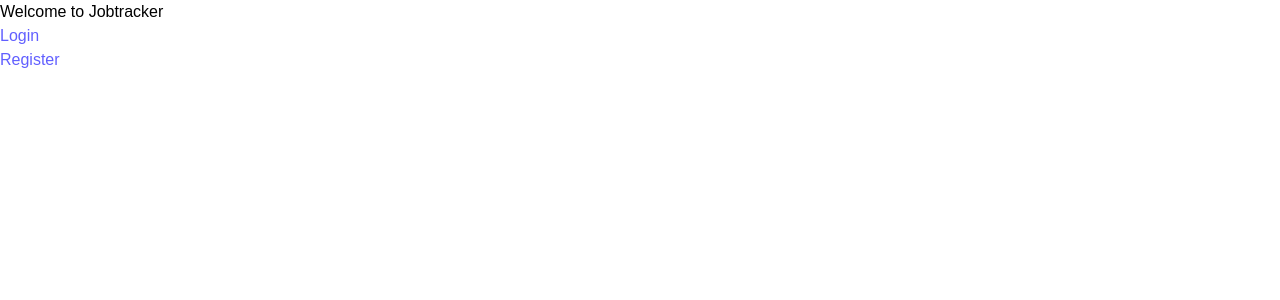
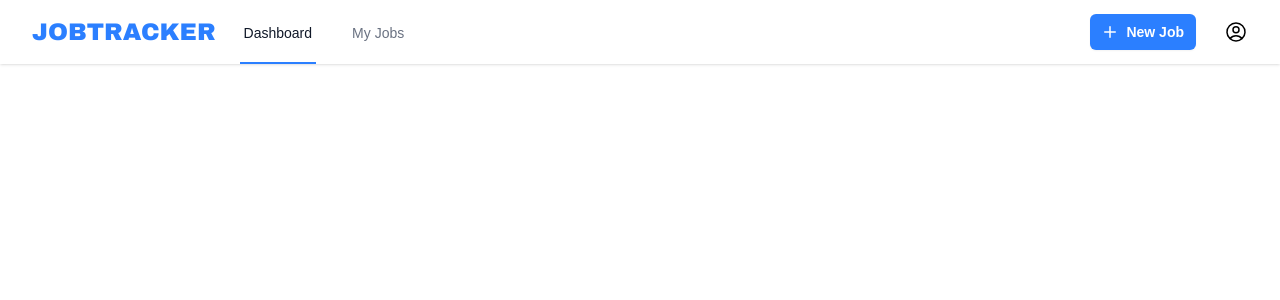
Before and after one commit to ggrewal99/jobtracker-web, a Next.js app: page / in a window 1280 px wide. Shown: the top 300 px of the page. Built offline with nearby package versions, Linux system fonts and the light colour scheme; no server answers; sample sign-in values are in the browser's storage.

Commit message:
Setup navbar links, modify user context to display user info, handle dashboard route, and handle logout route

```diff
--- /dev/null
+++ b/app/(dashboard)/layout.js
@@ -0,0 +1,52 @@
+'use client';
+
+import { useRouter } from 'next/navigation';
+import { useEffect, useState } from 'react';
+import { jwtDecode } from 'jwt-decode';
+import Navbar from '@/components/navbar';
+import useAuth from '@/hooks/useAuth';
+
+export default function DashboardLayout({ children }) {
+	const router = useRouter();
+	const [isAuthenticated, setIsAuthenticated] = useState(false);
+	const { user, loading } = useAuth();
+
+	useEffect(
+		() => {
+			const token = localStorage.getItem('token');
+			if (!token) {
+				router.push('/auth/login');
+			} else {
+				try {
+					const decoded = jwtDecode(token);
+					const currentTime = Math.floor(Date.now() / 1000);
+
+					if (decoded.exp < currentTime) {
+						localStorage.removeItem('token');
+						router.push('/auth/login');
+					} else {
+						setIsAuthenticated(true);
+					}
+				} catch (err) {
+					localStorage.removeItem('token');
+					router.push('/auth/login');
+					console.log(err);
+				}
+			}
+		},
+		[router],
+		[loading],
+		[user]
+	);
+	if (!isAuthenticated) {
+		return null;
+	}
+	return (
+		<>
+			<div className='flex h-full flex-col mx-auto'>
+				<Navbar />
+				<main className='flex-1 p-4'>{children}</main>
+			</div>
+		</>
+	);
+}
--- /dev/null
+++ b/app/(dashboard)/page.js
@@ -0,0 +1,17 @@
+'use client';
+
+import useAuth from '@/hooks/useAuth';
+
+export default function Dashboard() {
+	const { user } = useAuth();
+
+	return (
+		<>
+			<div className='flex min-h-full flex-1 flex-col justify-center px-6 py-12 lg:px-8 mx-auto max-w-7xl'>
+				<h2 className='text-left text-xl font-bold tracking-tight text-gray-900'>
+					{user ? `Welcome, ${user.firstName}` : ``}
+				</h2>
+			</div>
+		</>
+	);
+}
--- a/app/auth/login/page.js
+++ b/app/auth/login/page.js
@@ -2,7 +2,7 @@
 import { useState } from 'react';
 import useAuth from '../../../hooks/useAuth';
 import { useRouter } from 'next/navigation';
-import Logo from '@/public/logo';
+import Logo from '@/components/logo';
 
 export default function Login() {
 	const [email, setEmail] = useState('');
@@ -19,7 +19,7 @@ export default function Login() {
 
 		try {
 			await login({ email, password });
-			router.push('/dashboard');
+			router.push('/');
 		} catch (error) {
 			setError(true);
 			setMessage('Invalid email or password');
--- a/app/auth/register/page.js
+++ b/app/auth/register/page.js
@@ -1,7 +1,7 @@
 'use client';
 import { useState } from 'react';
 import useAuth from '../../../hooks/useAuth';
-import Logo from '@/public/logo';
+import Logo from '@/components/logo';
 
 export default function Register() {
 	const [firstName, setFirstName] = useState('');
--- a/components/navbar.js
+++ b/components/navbar.js
@@ -1,4 +1,3 @@
-import Logo from '@/public/logo';
 import {
 	Disclosure,
 	DisclosureButton,
@@ -9,24 +8,52 @@ import {
 	MenuItems,
 } from '@headlessui/react';
 import { Bars3Icon, XMarkIcon } from '@heroicons/react/24/outline';
+import { PlusIcon } from '@heroicons/react/20/solid';
 import useAuth from '@/hooks/useAuth';
+import Logo from '@/components/logo';
+import { useRouter } from 'next/navigation';
 
 export default function Navbar() {
-	const { user } = useAuth();
+	const { user, logout } = useAuth();
+	const router = useRouter();
+
+	const onSignout = () => {
+		try {
+			logout();
+			router.push('/auth/login');
+		} catch (error) {
+			console.error(error);
+		}
+	};
 
 	return (
 		<Disclosure as='nav' className='bg-white shadow-sm'>
 			<div className='mx-auto max-w-7xl px-4 sm:px-6 lg:px-8'>
 				<div className='flex h-16 justify-between'>
 					<div className='flex'>
+						<div className='mr-2 -ml-2 flex items-center md:hidden'>
+							{/* Mobile menu button */}
+							<DisclosureButton className='group relative inline-flex items-center justify-center rounded-md p-2 text-gray-400 hover:bg-gray-100 hover:text-gray-500 focus:ring-2 focus:ring-blue-400 focus:outline-hidden focus:ring-inset'>
+								<span className='absolute -inset-0.5' />
+								<span className='sr-only'>Open main menu</span>
+								<Bars3Icon
+									aria-hidden='true'
+									className='block size-6 group-data-open:hidden'
+								/>
+								<XMarkIcon
+									aria-hidden='true'
+									className='hidden size-6 group-data-open:block'
+								/>
+							</DisclosureButton>
+						</div>
 						<div className='flex shrink-0 items-center'>
 							<Logo />
 						</div>
-						<div className='hidden sm:ml-6 sm:flex sm:space-x-8'>
-							{/* Current: "border-indigo-500 text-gray-900", Default: "border-transparent text-gray-500 hover:border-gray-300 hover:text-gray-700" */}
+						<div className='hidden md:ml-6 md:flex md:space-x-8'>
+							{/* Current: "border-blue-400 text-gray-900", Default: "border-transparent text-gray-500 hover:border-gray-300 hover:text-gray-700" */}
 							<a
 								href='#'
-								className='inline-flex items-center border-b-2 border-indigo-500 px-1 pt-1 text-sm font-medium text-gray-900'
+								className='inline-flex items-center border-b-2 border-blue-500 px-1 pt-1 text-sm font-medium text-gray-900'
 							>
 								Dashboard
 							</a>
@@ -34,36 +61,46 @@ export default function Navbar() {
 								href='#'
 								className='inline-flex items-center border-b-2 border-transparent px-1 pt-1 text-sm font-medium text-gray-500 hover:border-gray-300 hover:text-gray-700'
 							>
-								Team
-							</a>
-							<a
-								href='#'
-								className='inline-flex items-center border-b-2 border-transparent px-1 pt-1 text-sm font-medium text-gray-500 hover:border-gray-300 hover:text-gray-700'
-							>
-								Projects
-							</a>
-							<a
-								href='#'
-								className='inline-flex items-center border-b-2 border-transparent px-1 pt-1 text-sm font-medium text-gray-500 hover:border-gray-300 hover:text-gray-700'
-							>
-								Calendar
+								My Jobs
 							</a>
 						</div>
 					</div>
-					<div className='hidden sm:ml-6 sm:flex sm:items-center'>
+					<div className='flex items-center'>
+						<div className='shrink-0'>
+							<button
+								type='button'
+								className='relative inline-flex items-center gap-x-1.5 rounded-md bg-blue-500 px-3 py-2 text-sm font-semibold text-white shadow-xs hover:bg-blue-400 focus-visible:outline-2 focus-visible:outline-offset-2 focus-visible:outline-blue-500 hover:cursor-pointer'
+							>
+								<PlusIcon
+									aria-hidden='true'
+									className='-ml-0.5 size-5'
+								/>
+								New Job
+							</button>
+						</div>
+						<div className='hidden md:ml-4 md:flex md:shrink-0 md:items-center'>
 							{/* Profile dropdown */}
 							<Menu as='div' className='relative ml-3'>
 								<div>
-								<MenuButton className='relative flex rounded-full bg-white text-sm focus:ring-2 focus:ring-indigo-500 focus:ring-offset-2 focus:outline-hidden'>
+									<MenuButton className='relative flex rounded-full bg-white text-sm focus:ring-2 focus:ring-blue-400 focus:ring-offset-2 focus:outline-hidden hover:cursor-pointer'>
 										<span className='absolute -inset-1.5' />
 										<span className='sr-only'>
 											Open user menu
 										</span>
-									<img
-										alt=''
-										src='https://images.unsplash.com/photo-1472099645785-5658abf4ff4e?ixlib=rb-1.2.1&ixid=eyJhcHBfaWQiOjEyMDd9&auto=format&fit=facearea&facepad=2&w=256&h=256&q=80'
-										className='size-8 rounded-full'
+										<svg
+											xmlns='http://www.w3.org/2000/svg'
+											fill='none'
+											viewBox='0 0 24 24'
+											strokeWidth={1.5}
+											stroke='currentColor'
+											className='size-6'
+										>
+											<path
+												strokeLinecap='round'
+												strokeLinejoin='round'
+												d='M17.982 18.725A7.488 7.488 0 0 0 12 15.75a7.488 7.488 0 0 0-5.982 2.975m11.963 0a9 9 0 1 0-11.963 0m11.963 0A8.966 8.966 0 0 1 12 21a8.966 8.966 0 0 1-5.982-2.275M15 9.75a3 3 0 1 1-6 0 3 3 0 0 1 6 0Z'
 											/>
+										</svg>
 									</MenuButton>
 								</div>
 								<MenuItems
@@ -79,91 +116,64 @@ export default function Navbar() {
 										</a>
 									</MenuItem>
 									<MenuItem>
-									<a
-										href='#'
-										className='block px-4 py-2 text-sm text-gray-700 data-focus:bg-gray-100 data-focus:outline-hidden'
-									>
-										Settings
-									</a>
-								</MenuItem>
-								<MenuItem>
-									<a
-										href='#'
-										className='block px-4 py-2 text-sm text-gray-700 data-focus:bg-gray-100 data-focus:outline-hidden'
+										<button
+											onClick={onSignout}
+											className=' w-full text-left px-4 py-2 text-sm text-gray-700 data-focus:bg-gray-100 data-focus:outline-hidden cursor-pointer'
 										>
 											Sign out
-									</a>
+										</button>
 									</MenuItem>
 								</MenuItems>
 							</Menu>
 						</div>
-					<div className='-mr-2 flex items-center sm:hidden'>
-						{/* Mobile menu button */}
-						<DisclosureButton className='group relative inline-flex items-center justify-center rounded-md p-2 text-gray-400 hover:bg-gray-100 hover:text-gray-500 focus:ring-2 focus:ring-indigo-500 focus:outline-hidden focus:ring-inset'>
-							<span className='absolute -inset-0.5' />
-							<span className='sr-only'>Open main menu</span>
-							<Bars3Icon
-								aria-hidden='true'
-								className='block size-6 group-data-open:hidden'
-							/>
-							<XMarkIcon
-								aria-hidden='true'
-								className='hidden size-6 group-data-open:block'
-							/>
-						</DisclosureButton>
 					</div>
 				</div>
 			</div>
 
-			<DisclosurePanel className='sm:hidden'>
+			<DisclosurePanel className='md:hidden'>
 				<div className='space-y-1 pt-2 pb-3'>
-					{/* Current: "bg-indigo-50 border-indigo-500 text-indigo-700", Default: "border-transparent text-gray-500 hover:bg-gray-50 hover:border-gray-300 hover:text-gray-700" */}
+					{/* Current: "bg-indigo-50 border-blue-400 text-indigo-700", Default: "border-transparent text-gray-500 hover:bg-gray-50 hover:border-gray-300 hover:text-gray-700" */}
 					<DisclosureButton
 						as='a'
 						href='#'
-						className='block border-l-4 border-indigo-500 bg-indigo-50 py-2 pr-4 pl-3 text-base font-medium text-indigo-700'
+						className='block border-l-4 border-blue-400 bg-blue-50 py-2 pr-4 pl-3 text-base font-medium text-blue-600 sm:pr-6 sm:pl-5'
 					>
 						Dashboard
 					</DisclosureButton>
 					<DisclosureButton
 						as='a'
 						href='#'
-						className='block border-l-4 border-transparent py-2 pr-4 pl-3 text-base font-medium text-gray-500 hover:border-gray-300 hover:bg-gray-50 hover:text-gray-700'
+						className='block border-l-4 border-transparent py-2 pr-4 pl-3 text-base font-medium text-gray-500 hover:border-gray-300 hover:bg-gray-50 hover:text-gray-700 sm:pr-6 sm:pl-5'
 					>
-						Team
-					</DisclosureButton>
-					<DisclosureButton
-						as='a'
-						href='#'
-						className='block border-l-4 border-transparent py-2 pr-4 pl-3 text-base font-medium text-gray-500 hover:border-gray-300 hover:bg-gray-50 hover:text-gray-700'
-					>
-						Projects
-					</DisclosureButton>
-					<DisclosureButton
-						as='a'
-						href='#'
-						className='block border-l-4 border-transparent py-2 pr-4 pl-3 text-base font-medium text-gray-500 hover:border-gray-300 hover:bg-gray-50 hover:text-gray-700'
-					>
-						Calendar
+						My Jobs
 					</DisclosureButton>
 				</div>
 				<div className='border-t border-gray-200 pt-4 pb-3'>
-					<div className='flex items-center px-4'>
-						<div className='shrink-0'>
-							<img
-								alt=''
-								src='https://images.unsplash.com/photo-1472099645785-5658abf4ff4e?ixlib=rb-1.2.1&ixid=eyJhcHBfaWQiOjEyMDd9&auto=format&fit=facearea&facepad=2&w=256&h=256&q=80'
-								className='size-10 rounded-full'
+					<div className='flex items-center px-4 sm:px-6'>
+						<div className='shrink-0 hover:cursor-pointer'>
+							<svg
+								xmlns='http://www.w3.org/2000/svg'
+								fill='none'
+								viewBox='0 0 24 24'
+								strokeWidth={1.5}
+								stroke='currentColor'
+								className='size-6'
+							>
+								<path
+									strokeLinecap='round'
+									strokeLinejoin='round'
+									d='M17.982 18.725A7.488 7.488 0 0 0 12 15.75a7.488 7.488 0 0 0-5.982 2.975m11.963 0a9 9 0 1 0-11.963 0m11.963 0A8.966 8.966 0 0 1 12 21a8.966 8.966 0 0 1-5.982-2.275M15 9.75a3 3 0 1 1-6 0 3 3 0 0 1 6 0Z'
 								/>
+							</svg>
 						</div>
 						<div className='ml-3'>
 							{user ? (
 								<>
 									<div className='text-base font-medium text-gray-800'>
-										{user.firstName} {user.lastName}
+										{user?.firstName} {user?.lastName}
 									</div>
 									<div className='text-sm font-medium text-gray-500'>
-										{user.email}
+										{user?.email}
 									</div>
 								</>
 							) : (
@@ -175,21 +185,14 @@ export default function Navbar() {
 						<DisclosureButton
 							as='a'
 							href='#'
-							className='block px-4 py-2 text-base font-medium text-gray-500 hover:bg-gray-100 hover:text-gray-800'
+							className='block px-4 py-2 text-base font-medium text-gray-500 hover:bg-gray-100 hover:text-gray-800 sm:px-6'
 						>
 							Your Profile
 						</DisclosureButton>
 						<DisclosureButton
 							as='a'
-							href='#'
-							className='block px-4 py-2 text-base font-medium text-gray-500 hover:bg-gray-100 hover:text-gray-800'
-						>
-							Settings
-						</DisclosureButton>
-						<DisclosureButton
-							as='a'
-							href='#'
-							className='block px-4 py-2 text-base font-medium text-gray-500 hover:bg-gray-100 hover:text-gray-800'
+							onClick={onSignout}
+							className='block px-4 py-2 text-base font-medium text-gray-500 hover:bg-gray-100 hover:text-gray-800 sm:px-6'
 						>
 							Sign out
 						</DisclosureButton>
--- a/context/AuthContext.js
+++ b/context/AuthContext.js
@@ -34,7 +34,7 @@ export const AuthProvider = ({ children }) => {
 	const login = async (credentials) => {
 		try {
 			const userData = await apiLogin(credentials);
-			setUser(userData);
+			setUser(userData.user);
 			return userData;
 		} catch (error) {
 			throw error;
--- a/lib/auth.js
+++ b/lib/auth.js
@@ -15,7 +15,7 @@ export const register = async (userData) => {
 export const login = async (credentials) => {
 	try {
 		const response = await axios.post(`${API_URL}/auth/login`, credentials);
-		localStorage.setItem('user', JSON.stringify(response.data));
+		localStorage.setItem('token', JSON.stringify(response.data));
 		return response.data;
 	} catch (error) {
 		console.error('Login failed:', error);
@@ -36,7 +36,7 @@ export const verifyEmail = async (token) => {
 };
 
 export const logout = () => {
-	localStorage.removeItem('user');
+	localStorage.removeItem('token');
 };
 
 export const getUser = () => {
@@ -45,11 +45,12 @@ export const getUser = () => {
 	}
 
 	try {
-		const user = localStorage.getItem('user');
-		return user ? JSON.parse(user) : null;
+		const token = localStorage.getItem('token');
+		const user = token ? JSON.parse(token).user : null;
+		return user;
 	} catch (error) {
 		console.error('Error parsing user from localStorage:', error);
-		localStorage.removeItem('user');
+		localStorage.removeItem('token');
 		return null;
 	}
 };
--- a/package.json
+++ b/package.json
@@ -12,6 +12,7 @@
     "@headlessui/react": "^2.2.0",
     "@heroicons/react": "^2.2.0",
     "axios": "^1.8.1",
+    "jwt-decode": "^4.0.0",
     "next": "15.2.0",
     "react": "^19.0.0",
     "react-dom": "^19.0.0"
```
Also changed, not shown: app/[dashboard]/page.js (deleted, +0 -19 lines), app/home/page.js (renamed from app/page.js), components/logo.js (renamed from public/logo.js), 1 other file (tests, documents, lock files or other folders). Lines whose indentation alone changed are shown as unchanged.
